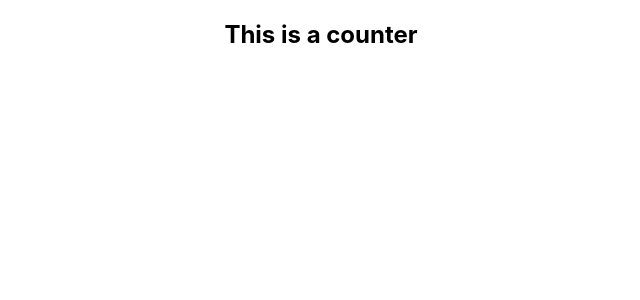
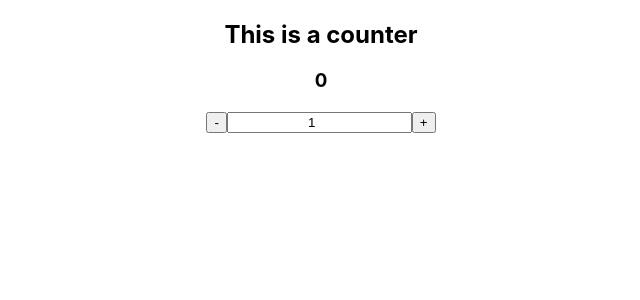
Before and after one commit to victornguyen75/react-testing-practice, a React (Create React App) app: page / in a window 1280 px wide. Shown: the top 300 px of the page, without its empty margins (319-959 px from the left). Built offline with nearby package versions, Linux system fonts and the light colour scheme.

Commit message:
style(Counter.js, Counter.css): add styling

```diff
--- /dev/null
+++ b/src/components/Counter.css
@@ -0,0 +1,3 @@
+.center-text {
+  text-align: center;
+}
--- a/src/components/Counter.js
+++ b/src/components/Counter.js
@@ -1,5 +1,22 @@
-import React from "react";
+import React, { useState } from "react";
+import "./Counter.css";
 
 export default function Counter() {
-  return <h2 data-testid="header">This is a counter</h2>;
+  const [counter, setCounter] = useState(0);
+  const [input, setInput] = useState(1);
+
+  return (
+    <>
+      <h2 data-testid="header">This is a counter</h2>
+      <h3 data-testid="counter">{counter}</h3>
+      <button data-testid="subtract-button">-</button>
+      <input
+        data-testid="input"
+        type="number"
+        value={input}
+        className="center-text"
+      />
+      <button data-testid="add-button">+</button>
+    </>
+  );
 }
```
